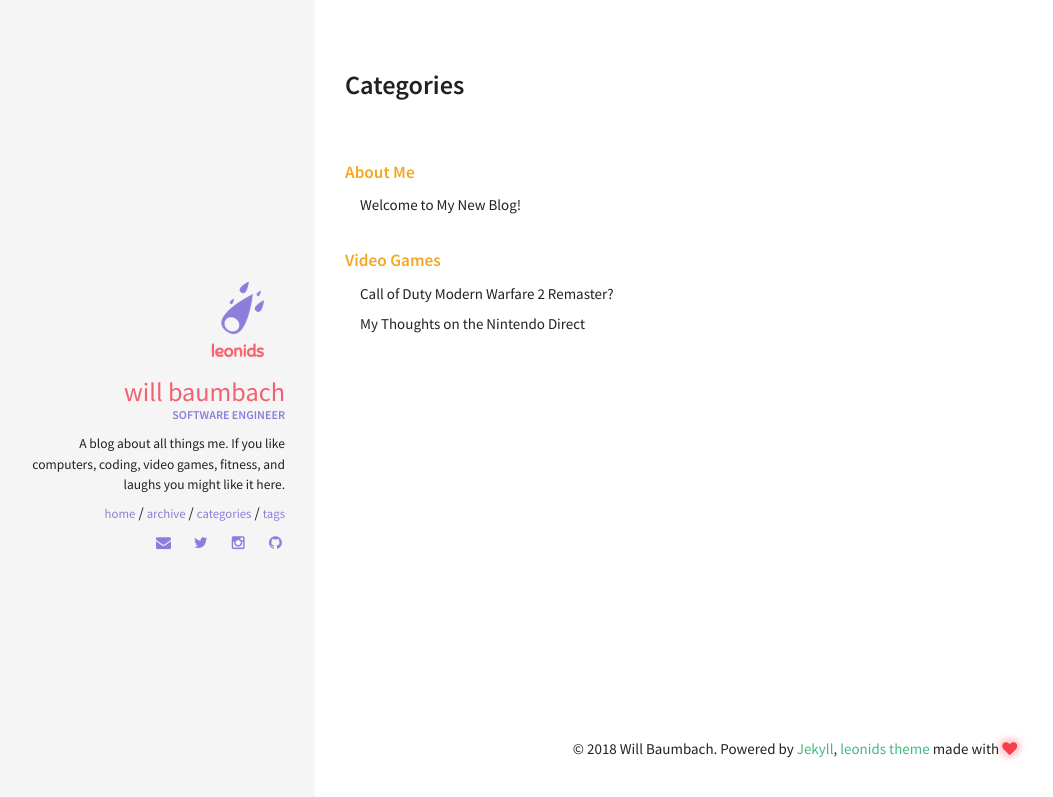
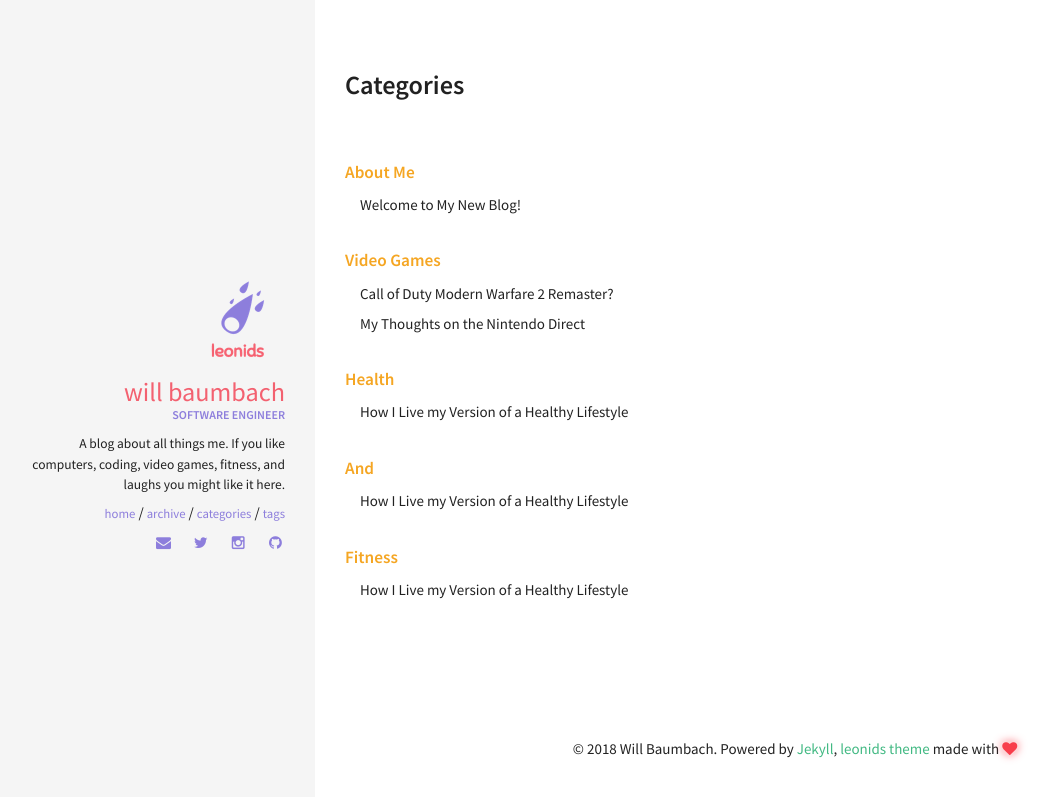
Before and after one commit to WillBaumbach/willbaumbach.github.io, a Jekyll site: the page built from categories/index.html, in a window 1280 px wide. Shown: the top 797 px of the page, without its empty margins (5-1058 px from the left). Built offline with Jekyll 4.4.1, drawn with Linux system fonts in a browser that asks for light colours.

Commit message:
Fixed capitalization error

```diff
--- a/_posts/2018-03-20-How-I-Live-my-Version-of-a-Healthy-Lifestyle.md
+++ b/_posts/2018-03-20-How-I-Live-my-Version-of-a-Healthy-Lifestyle.md
@@ -1,10 +1,10 @@
 ---
 layout: post
-Title: How I Live my Version of a Healthy Lifestyle
-Excerpt: I just got off spring break, and it got me thinking about how I live my life as healthy as I can, without being overly strict with my choices.
-Categories: Health&Fitness
-Tags: diet exercise
-Comments: true
+title: How I Live my Version of a Healthy Lifestyle
+excerpt: I just got off spring break, and it got me thinking about how I live my life as healthy as I can, without being overly strict with my choices.
+categories: Health and Fitness
+tags: diet eating
+comments: true
 ---
 
 I just recently had my spring break, and let me tell you I was not very good at sticking to my diet. For anyone who does not know me, I try to be very good about logging my food into MyFitnessPal and getting the calories and macros I have set for myself. A lot of people think this is a really weird thing to do when they find that out about me, but I think it’s simply being responsible. I want my body to be healthy, and with that comes not only eating healthy foods, but eating the correct portions of those foods. I’m only given one body, and seeing how obesity is so prevalent in today’s society, I think it is reasonable for me to want to treat it right and make sure I stay as healthy as I can.
```
